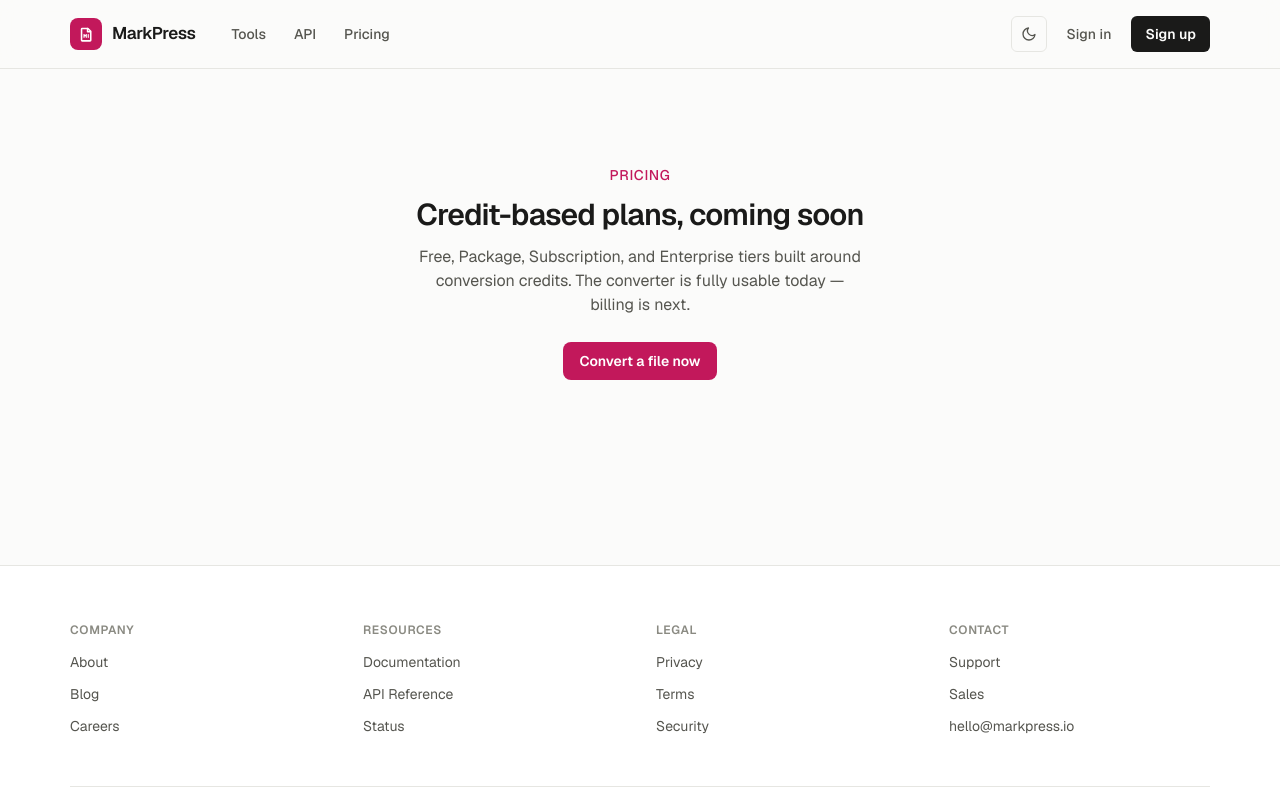
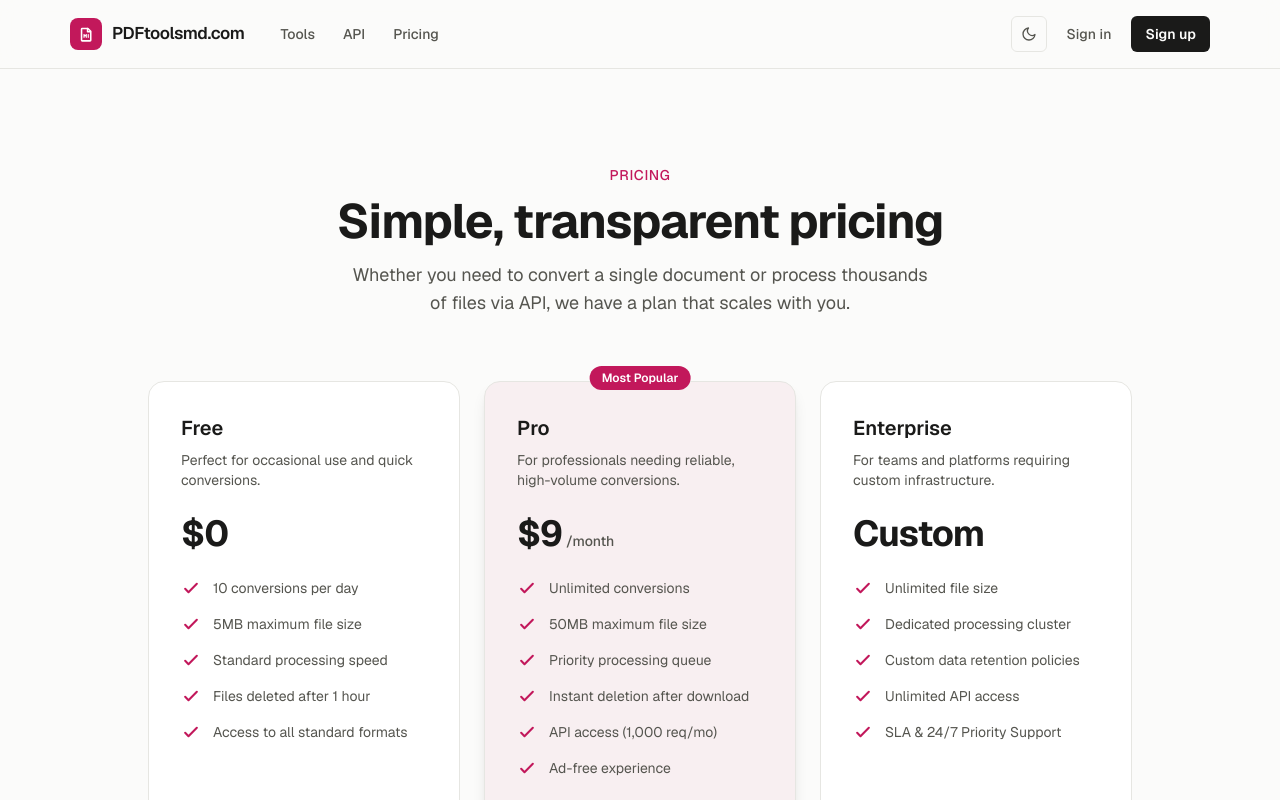
Before and after one commit to harsharhr/MD2PDF, a Next.js app: page /pricing in a window 1280 px wide. Shown: the top 800 px of the page. Built offline with nearby package versions, Linux system fonts and the light colour scheme.

Commit message:
feat: rebrand to PDFtoolsmd.com and build out pricing and security pages

```diff
--- a/app/layout.tsx
+++ b/app/layout.tsx
@@ -18,12 +18,12 @@ const geistMono = Geist_Mono({
 // Google AdSense publisher id — change here if the account changes.
 const ADSENSE_CLIENT = "ca-pub-4910237367995817";
 
-const SITE_URL = "https://markpress-zeta.vercel.app";
+const SITE_URL = "https://pdftoolsmd.com";
 
 export const metadata: Metadata = {
   metadataBase: new URL(SITE_URL),
   title: {
-    default: "MarkPress — Convert Markdown to PDF, Word, Excel & PowerPoint",
+    default: "PDFtoolsmd.com — Convert Markdown to PDF, Word, Excel & PowerPoint",
     template: "%s",
   },
   description:
@@ -35,21 +35,21 @@ export const metadata: Metadata = {
     "markdown to powerpoint",
     "md converter",
     "markdown converter",
-    "MarkPress",
+    "PDFtoolsmd.com",
   ],
-  applicationName: "MarkPress",
+  applicationName: "PDFtoolsmd.com",
   alternates: { canonical: "/" },
   openGraph: {
     type: "website",
-    siteName: "MarkPress",
+    siteName: "PDFtoolsmd.com",
     url: SITE_URL,
-    title: "MarkPress — Convert Markdown to PDF, Word, Excel & PowerPoint",
+    title: "PDFtoolsmd.com — Convert Markdown to PDF, Word, Excel & PowerPoint",
     description:
       "Free online Markdown converter. PDF, Word, Excel, PowerPoint, HTML, and text — files deleted after conversion.",
   },
   twitter: {
     card: "summary_large_image",
-    title: "MarkPress — Markdown converters",
+    title: "PDFtoolsmd.com — Markdown converters",
     description: "Convert Markdown to PDF, Word, Excel, PowerPoint, HTML, and text.",
   },
   // AdSense ownership verification (also present via public/ads.txt).
--- a/app/pricing/page.tsx
+++ b/app/pricing/page.tsx
@@ -2,28 +2,153 @@ import type { Metadata } from "next";
 import Link from "next/link";
 
 export const metadata: Metadata = {
-  title: "Pricing — MarkPress",
-  description: "Simple, credit-based pricing for file conversion at any scale.",
+  title: "Pricing — PDFtoolsmd.com",
+  description: "Simple, credit-based pricing for file conversion at any scale. Choose from Free, Pro, or Enterprise tiers.",
 };
+
+const TIERS = [
+  {
+    name: "Free",
+    price: "$0",
+    description: "Perfect for occasional use and quick conversions.",
+    features: [
+      "10 conversions per day",
+      "5MB maximum file size",
+      "Standard processing speed",
+      "Files deleted after 1 hour",
+      "Access to all standard formats",
+    ],
+    cta: "Start Converting",
+    href: "/",
+    popular: false,
+  },
+  {
+    name: "Pro",
+    price: "$9",
+    period: "/month",
+    description: "For professionals needing reliable, high-volume conversions.",
+    features: [
+      "Unlimited conversions",
+      "50MB maximum file size",
+      "Priority processing queue",
+      "Instant deletion after download",
+      "API access (1,000 req/mo)",
+      "Ad-free experience",
+    ],
+    cta: "Upgrade to Pro",
+    href: "/#",
+    popular: true,
+  },
+  {
+    name: "Enterprise",
+    price: "Custom",
+    description: "For teams and platforms requiring custom infrastructure.",
+    features: [
+      "Unlimited file size",
+      "Dedicated processing cluster",
+      "Custom data retention policies",
+      "Unlimited API access",
+      "SLA & 24/7 Priority Support",
+    ],
+    cta: "Contact Sales",
+    href: "mailto:hello@pdftoolsmd.com",
+    popular: false,
+  },
+];
+
+const FAQS = [
+  {
+    question: "Do I need an account to convert files?",
+    answer: "No! Our free tier allows you to convert up to 10 files per day without ever creating an account or handing over your email address.",
+  },
+  {
+    question: "How does the API access work in the Pro tier?",
+    answer: "Pro users get access to our REST API, allowing you to integrate our document conversion engines directly into your own applications, scripts, or automated workflows.",
+  },
+  {
+    question: "Are my files secure?",
+    answer: "Absolutely. We never read, store, or train AI on your documents. Files are processed in isolated environments and hard-deleted shortly after conversion. Read our full Security policy for details.",
+  },
+  {
+    question: "Can I cancel my Pro subscription at any time?",
+    answer: "Yes, you can cancel your subscription from your dashboard at any time. Your Pro benefits will remain active until the end of your current billing cycle.",
+  },
+];
 
 export default function PricingPage() {
   return (
-    <div className="mx-auto max-w-2xl px-5 py-24 text-center">
+    <div className="mx-auto max-w-5xl px-5 py-24">
+      <div className="text-center">
         <p className="text-sm font-medium uppercase tracking-wider text-accent">Pricing</p>
-      <h1 className="mt-3 text-3xl font-semibold tracking-tight text-ink">
-        Credit-based plans, coming soon
+        <h1 className="mt-3 text-4xl font-bold tracking-tight text-ink sm:text-5xl">
+          Simple, transparent pricing
         </h1>
-      <p className="mx-auto mt-3 max-w-md text-ink-2">
-        Free, Package, Subscription, and Enterprise tiers built around conversion credits. The
-        converter is fully usable today — billing is next.
+        <p className="mx-auto mt-4 max-w-xl text-lg text-ink-2">
+          Whether you need to convert a single document or process thousands of files via API, we have a plan that scales with you.
         </p>
-      <div className="mt-8">
+      </div>
+
+      <div className="mt-16 grid gap-6 sm:grid-cols-2 lg:grid-cols-3">
+        {TIERS.map((tier) => (
+          <div
+            key={tier.name}
+            className={`relative flex flex-col rounded-2xl border ${
+              tier.popular ? "border-accent bg-accent/5 shadow-lg" : "border-border bg-surface"
+            } p-8`}
+          >
+            {tier.popular && (
+              <div className="absolute -top-4 left-1/2 -translate-x-1/2 rounded-full bg-accent px-3 py-1 text-xs font-semibold text-accent-ink">
+                Most Popular
+              </div>
+            )}
+            <div className="mb-6">
+              <h3 className="text-xl font-semibold text-ink">{tier.name}</h3>
+              <p className="mt-2 text-sm text-ink-2 min-h-[40px]">{tier.description}</p>
+            </div>
+            <div className="mb-6 flex items-baseline text-ink">
+              <span className="text-4xl font-bold tracking-tight">{tier.price}</span>
+              {tier.period && <span className="ml-1 text-sm font-medium text-ink-2">{tier.period}</span>}
+            </div>
+            <ul className="mb-8 flex-1 space-y-4">
+              {tier.features.map((feature) => (
+                <li key={feature} className="flex items-start">
+                  <svg
+                    className="mr-3 h-5 w-5 shrink-0 text-accent"
+                    fill="none"
+                    viewBox="0 0 24 24"
+                    stroke="currentColor"
+                    strokeWidth="2.5"
+                  >
+                    <path strokeLinecap="round" strokeLinejoin="round" d="M5 13l4 4L19 7" />
+                  </svg>
+                  <span className="text-sm text-ink-2">{feature}</span>
+                </li>
+              ))}
+            </ul>
             <Link
-          href="/"
-          className="rounded-lg bg-accent px-4 py-2.5 text-sm font-semibold text-accent-ink hover:opacity-90"
+              href={tier.href}
+              className={`mt-auto block w-full rounded-lg px-4 py-3 text-center text-sm font-semibold transition-colors ${
+                tier.popular
+                  ? "bg-accent text-accent-ink hover:opacity-90"
+                  : "bg-surface-2 text-ink hover:bg-border"
+              }`}
             >
-          Convert a file now
+              {tier.cta}
             </Link>
+          </div>
+        ))}
+      </div>
+
+      <div className="mt-24">
+        <h2 className="text-center text-2xl font-bold text-ink">Frequently asked questions</h2>
+        <div className="mx-auto mt-12 max-w-3xl divide-y divide-border">
+          {FAQS.map((faq) => (
+            <div key={faq.question} className="py-6">
+              <h3 className="text-lg font-medium text-ink">{faq.question}</h3>
+              <p className="mt-2 text-base text-ink-2 leading-relaxed">{faq.answer}</p>
+            </div>
+          ))}
+        </div>
       </div>
     </div>
   );
--- a/app/robots.ts
+++ b/app/robots.ts
@@ -1,6 +1,6 @@
 import type { MetadataRoute } from "next";
 
-const SITE_URL = "https://markpress-zeta.vercel.app";
+const SITE_URL = "https://pdftoolsmd.com";
 
 export default function robots(): MetadataRoute.Robots {
   return {
--- a/app/security/page.tsx
+++ b/app/security/page.tsx
@@ -2,44 +2,87 @@ import type { Metadata } from "next";
 import Link from "next/link";
 
 export const metadata: Metadata = {
-  title: "Security — MarkPress",
-  description: "How MarkPress isolates conversion workloads and deletes files after processing.",
+  title: "Security & Privacy — PDFtoolsmd.com",
+  description: "Enterprise-grade security. Learn how PDFtoolsmd.com isolates conversion workloads, encrypts data in transit, and deletes files after processing.",
 };
 
-const POINTS = [
-  { title: "Isolated processing", body: "Each conversion runs in an isolated context, separate from other users' jobs." },
-  { title: "Deleted after conversion", body: "Uploaded files and their outputs are removed shortly after your download window closes." },
-  { title: "Encrypted transfer", body: "All uploads and downloads move over encrypted connections." },
-  { title: "No account required", body: "Convert without signing up — nothing is retained against a profile." },
+const SECURITY_PILLARS = [
+  {
+    title: "Ephemeral Processing",
+    body: "Your files never touch persistent storage. Every document is processed in ephemeral memory or short-lived serverless functions. Once the conversion is complete and the download window expires, the data is permanently wiped from the infrastructure.",
+    icon: (
+      <svg className="h-6 w-6" fill="none" viewBox="0 0 24 24" stroke="currentColor" strokeWidth="2">
+        <path strokeLinecap="round" strokeLinejoin="round" d="M19 7l-.867 12.142A2 2 0 0116.138 21H7.862a2 2 0 01-1.995-1.858L5 7m5 4v6m4-6v6m1-10V4a1 1 0 00-1-1h-4a1 1 0 00-1 1v3M4 7h16" />
+      </svg>
+    ),
+  },
+  {
+    title: "Data in Transit Encryption",
+    body: "All communications between your browser and our conversion servers are secured using TLS 1.2 or higher. Whether you are uploading a sensitive PDF or downloading a converted Word document, your data is protected against interception.",
+    icon: (
+      <svg className="h-6 w-6" fill="none" viewBox="0 0 24 24" stroke="currentColor" strokeWidth="2">
+        <path strokeLinecap="round" strokeLinejoin="round" d="M12 15v2m-6 4h12a2 2 0 002-2v-6a2 2 0 00-2-2H6a2 2 0 00-2 2v6a2 2 0 002 2zm10-10V7a4 4 0 00-8 0v4h8z" />
+      </svg>
+    ),
+  },
+  {
+    title: "Strict Workload Isolation",
+    body: "We utilize isolated Edge and Serverless execution environments. This means your conversion task runs in a dedicated sandbox that cannot interact with other users' files or processes, preventing cross-tenant data leakage.",
+    icon: (
+      <svg className="h-6 w-6" fill="none" viewBox="0 0 24 24" stroke="currentColor" strokeWidth="2">
+        <path strokeLinecap="round" strokeLinejoin="round" d="M9 3v2m6-2v2M9 19v2m6-2v2M5 9H3m2 6H3m18-6h-2m2 6h-2M7 19h10a2 2 0 002-2V7a2 2 0 00-2-2H7a2 2 0 00-2 2v10a2 2 0 002 2zM9 9h6v6H9V9z" />
+      </svg>
+    ),
+  },
+  {
+    title: "Zero AI Training",
+    body: "Your proprietary documents belong to you. We strictly prohibit the use of any user-uploaded files or converted outputs for training, fine-tuning, or improving any machine learning models or artificial intelligence systems.",
+    icon: (
+      <svg className="h-6 w-6" fill="none" viewBox="0 0 24 24" stroke="currentColor" strokeWidth="2">
+        <path strokeLinecap="round" strokeLinejoin="round" d="M9 12l2 2 4-4m5.618-4.016A11.955 11.955 0 0112 2.944a11.955 11.955 0 01-8.618 3.04A12.02 12.02 0 003 9c0 5.591 3.824 10.29 9 11.622 5.176-1.332 9-6.03 9-11.622 0-1.042-.133-2.052-.382-3.016z" />
+      </svg>
+    ),
+  },
 ];
 
 export default function SecurityPage() {
   return (
-    <div className="mx-auto max-w-2xl px-5 py-24">
-      <p className="text-center text-sm font-medium uppercase tracking-wider text-accent">
-        Security
+    <div className="mx-auto max-w-4xl px-5 py-24">
+      <div className="text-center">
+        <p className="text-sm font-medium uppercase tracking-wider text-accent">
+          Trust & Security
         </p>
-      <h1 className="mt-3 text-center text-3xl font-semibold tracking-tight text-ink">
+        <h1 className="mt-3 text-4xl font-bold tracking-tight text-ink sm:text-5xl">
           Built to handle your files carefully
         </h1>
-      <p className="mx-auto mt-3 max-w-md text-center text-ink-2">
-        A full trust and compliance page is on the way. Here is how conversions are handled today.
+        <p className="mx-auto mt-4 max-w-2xl text-lg text-ink-2">
+          At PDFtoolsmd.com, we believe that file conversion shouldn't require compromising your privacy. We've built our infrastructure from the ground up to ensure your documents remain strictly confidential.
         </p>
-      <div className="mt-10 grid gap-3 sm:grid-cols-2">
-        {POINTS.map((p) => (
-          <div key={p.title} className="rounded-xl border border-border bg-surface p-5">
-            <h2 className="text-[15px] font-semibold text-ink">{p.title}</h2>
-            <p className="mt-1.5 text-sm leading-relaxed text-ink-2">{p.body}</p>
+      </div>
+
+      <div className="mt-20 grid gap-8 md:grid-cols-2">
+        {SECURITY_PILLARS.map((pillar) => (
+          <div key={pillar.title} className="rounded-2xl border border-border bg-surface p-8 shadow-sm">
+            <div className="mb-4 flex h-12 w-12 items-center justify-center rounded-xl bg-accent/10 text-accent">
+              {pillar.icon}
+            </div>
+            <h2 className="text-xl font-semibold text-ink">{pillar.title}</h2>
+            <p className="mt-3 leading-relaxed text-ink-2">{pillar.body}</p>
           </div>
         ))}
       </div>
-      <div className="mt-10 text-center">
+
+      <div className="mt-20 rounded-2xl bg-surface-2 p-8 sm:p-12 text-center">
+        <h2 className="text-2xl font-bold text-ink">Ready to convert your files securely?</h2>
+        <p className="mt-3 text-ink-2">Join thousands of users who trust our infrastructure daily.</p>
+        <div className="mt-8 flex justify-center">
           <Link
             href="/"
-          className="rounded-lg bg-accent px-4 py-2.5 text-sm font-semibold text-accent-ink hover:opacity-90"
+            className="rounded-lg bg-accent px-6 py-3 text-base font-semibold text-accent-ink transition-opacity hover:opacity-90"
           >
-          Back to the converter
+            Start converting now
           </Link>
+        </div>
       </div>
     </div>
   );
--- a/app/sitemap.ts
+++ b/app/sitemap.ts
@@ -1,7 +1,7 @@
 import type { MetadataRoute } from "next";
 import { FORMAT_PAIRS } from "@/lib/formats";
 
-const SITE_URL = "https://markpress-zeta.vercel.app";
+const SITE_URL = "https://pdftoolsmd.com";
 
 export default function sitemap(): MetadataRoute.Sitemap {
   const staticPages = ["", "/pricing", "/security"].map((path) => ({
--- a/app/tools/[slug]/page.tsx
+++ b/app/tools/[slug]/page.tsx
@@ -15,7 +15,7 @@ export async function generateMetadata({
 }): Promise<Metadata> {
   const { slug } = await params;
   const pair = getFormatPair(slug);
-  if (!pair) return { title: "Converter — MarkPress" };
+  if (!pair) return { title: "Converter — PDFtoolsmd.com" };
   return { title: pair.metaTitle, description: pair.description };
 }
 
--- a/components/Footer.tsx
+++ b/components/Footer.tsx
@@ -30,7 +30,7 @@ const COLUMNS: { title: string; links: { label: string; href: string }[] }[] = [
     links: [
       { label: "Support", href: "/#" },
       { label: "Sales", href: "/#" },
-      { label: "hello@markpress.io", href: "mailto:hello@markpress.io" },
+      { label: "hello@pdftoolsmd.com", href: "mailto:hello@pdftoolsmd.com" },
     ],
   },
 ];
@@ -61,7 +61,7 @@ export default function Footer() {
           ))}
         </div>
         <div className="mt-12 flex flex-col items-start justify-between gap-3 border-t border-border pt-6 text-xs text-ink-3 sm:flex-row sm:items-center">
-          <p>© {2026} MarkPress. File conversion infrastructure.</p>
+          <p>© {2026} PDFtoolsmd.com. File conversion infrastructure.</p>
           <p>All processing is isolated and files are deleted after conversion.</p>
         </div>
       </div>
--- a/components/Logo.tsx
+++ b/components/Logo.tsx
@@ -1,9 +1,9 @@
 import Link from "next/link";
 
-// MarkPress wordmark — a compact, geometric "document" glyph plus the name.
+// PDFtoolsmd.com wordmark — a compact, geometric "document" glyph plus the name.
 export default function Logo() {
   return (
-    <Link href="/" className="flex items-center gap-2.5 text-ink" aria-label="MarkPress home">
+    <Link href="/" className="flex items-center gap-2.5 text-ink" aria-label="PDFtoolsmd.com home">
       <span className="grid h-8 w-8 place-items-center rounded-lg bg-accent text-accent-ink">
         <svg width="17" height="17" viewBox="0 0 24 24" fill="none" stroke="currentColor" strokeWidth="2.2" strokeLinecap="round" strokeLinejoin="round">
           <path d="M6 3.5h8l4 4V20a1 1 0 0 1-1 1H6a1 1 0 0 1-1-1V4.5a1 1 0 0 1 1-1z" />
@@ -11,7 +11,7 @@ export default function Logo() {
           <path d="M8.5 12v4M8.5 12l1.6 2 1.6-2v4M14.5 12v4" strokeWidth="1.6" />
         </svg>
       </span>
-      <span className="text-[17px] font-semibold tracking-tight">MarkPress</span>
+      <span className="text-[17px] font-semibold tracking-tight">PDFtoolsmd.com</span>
     </Link>
   );
 }
--- a/lib/formats.ts
+++ b/lib/formats.ts
@@ -36,7 +36,7 @@ export const FORMAT_PAIRS: FormatPair[] = [
     source: MD_SOURCE,
     target: { label: "PDF", name: "PDF", mime: "application/pdf", extension: "pdf" },
     title: "Markdown to PDF Converter",
-    metaTitle: "Markdown to PDF Converter — MarkPress",
+    metaTitle: "Markdown to PDF Converter — PDFtoolsmd.com",
     description:
       "Turn Markdown files into clean, print-ready PDF documents with full support for tables, code blocks, and headings.",
     benefit:
@@ -53,7 +53,7 @@ export const FORMAT_PAIRS: FormatPair[] = [
       extension: "docx",
     },
     title: "Markdown to Word Converter",
-    metaTitle: "Markdown to Word (DOCX) Converter — MarkPress",
+    metaTitle: "Markdown to Word (DOCX) Converter — PDFtoolsmd.com",
     description:
       "Convert Markdown into an editable Word document with headings, lists, tables, and formatting preserved.",
     benefit: "Hand a teammate a .docx they can edit in Word or Google Docs — no copy-paste cleanup.",
@@ -69,7 +69,7 @@ export const FORMAT_PAIRS: FormatPair[] = [
       extension: "xlsx",
     },
     title: "Markdown to Excel Converter",
-    metaTitle: "Markdown to Excel (XLSX) Converter — MarkPress",
+    metaTitle: "Markdown to Excel (XLSX) Converter — PDFtoolsmd.com",
     description:
       "Extract every table in your Markdown into an Excel workbook — one worksheet per table, ready to sort and filter.",
     benefit: "Get your Markdown tables into spreadsheets without retyping a single cell.",
@@ -85,7 +85,7 @@ export const FORMAT_PAIRS: FormatPair[] = [
       extension: "pptx",
     },
     title: "Markdown to PowerPoint Converter",
-    metaTitle: "Markdown to PowerPoint (PPTX) Converter — MarkPress",
+    metaTitle: "Markdown to PowerPoint (PPTX) Converter — PDFtoolsmd.com",
     description:
       "Turn a Markdown outline into a slide deck — each top-level heading becomes a slide, with bullet points below.",
     benefit: "Draft a deck in plain text and get an editable .pptx to polish in PowerPoint or Keynote.",
@@ -96,7 +96,7 @@ export const FORMAT_PAIRS: FormatPair[] = [
     source: MD_SOURCE,
     target: { label: "HTML", name: "HTML", mime: "text/html", extension: "html" },
     title: "Markdown to HTML Converter",
-    metaTitle: "Markdown to HTML Converter — MarkPress",
+    metaTitle: "Markdown to HTML Converter — PDFtoolsmd.com",
     description:
       "Render Markdown into a clean, self-contained HTML document with styled headings, code, and tables.",
     benefit: "Publish or embed your content anywhere with ready-to-use, styled HTML.",
@@ -107,7 +107,7 @@ export const FORMAT_PAIRS: FormatPair[] = [
     source: MD_SOURCE,
     target: { label: "TXT", name: "Text", mime: "text/plain", extension: "txt" },
     title: "Markdown to Text Converter",
-    metaTitle: "Markdown to Plain Text Converter — MarkPress",
+    metaTitle: "Markdown to Plain Text Converter — PDFtoolsmd.com",
     description: "Strip Markdown syntax and get clean, readable plain text.",
     benefit: "Drop your content into places that don't understand Markdown, with formatting sensibly flattened.",
     enabled: true,
@@ -123,7 +123,7 @@ export const FORMAT_PAIRS: FormatPair[] = [
     },
     target: { label: "MD", name: "Markdown", mime: "text/markdown", extension: "md" },
     title: "PDF to Markdown Converter",
-    metaTitle: "PDF to Markdown Converter — MarkPress",
+    metaTitle: "PDF to Markdown Converter — PDFtoolsmd.com",
     description: "Extract structured Markdown from PDF documents while preserving headings and lists.",
     benefit: "Get editable, version-controllable text back out of static PDF files.",
     enabled: false,
--- a/package.json
+++ b/package.json
@@ -1,5 +1,5 @@
 {
-  "name": "markpress",
+  "name": "pdftoolsmd",
   "version": "0.1.0",
   "private": true,
   "scripts": {
```
Also changed, not shown: 2 other files (tests, documents, lock files or other folders). Lines whose indentation alone changed are shown as unchanged.
